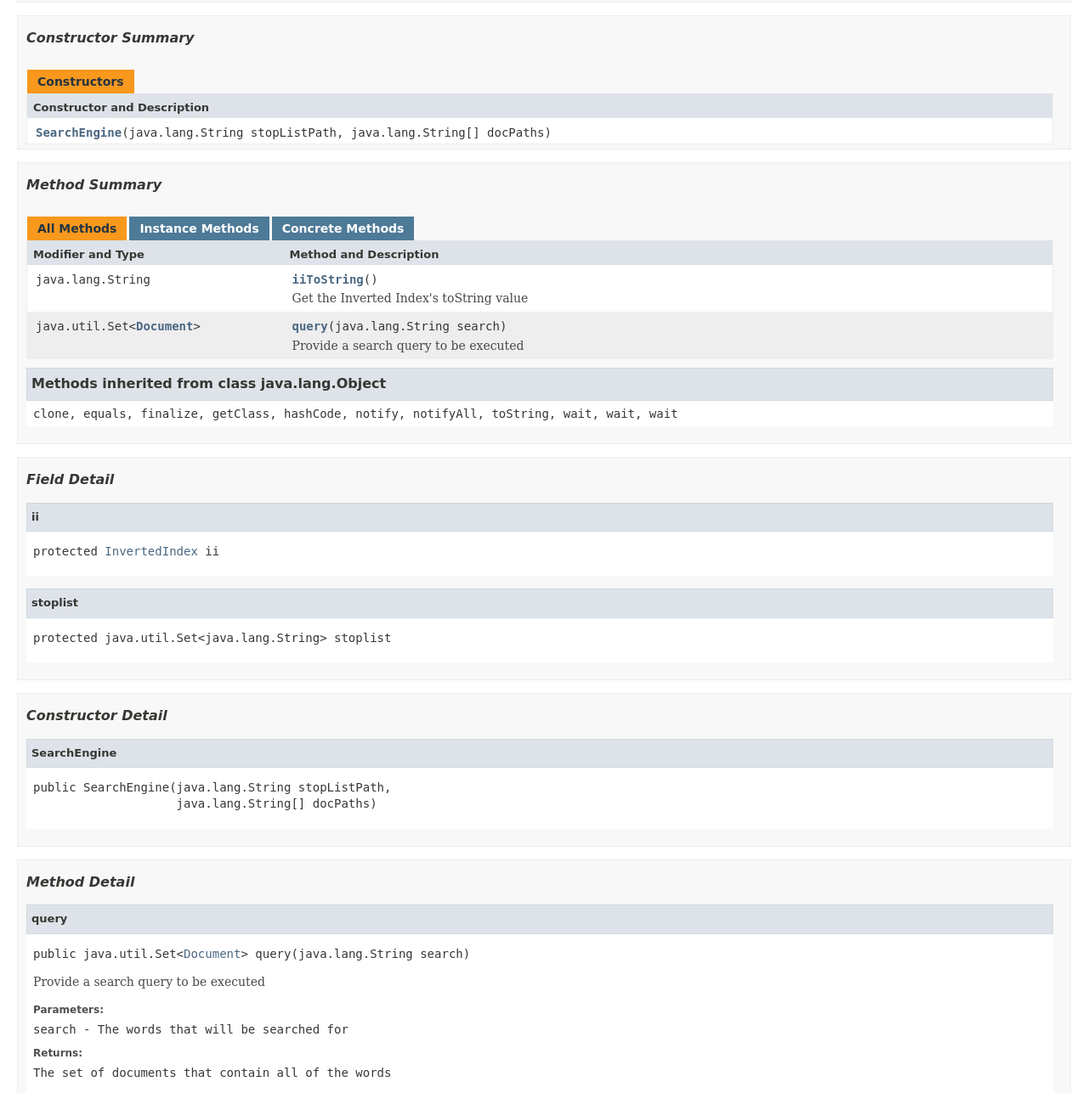
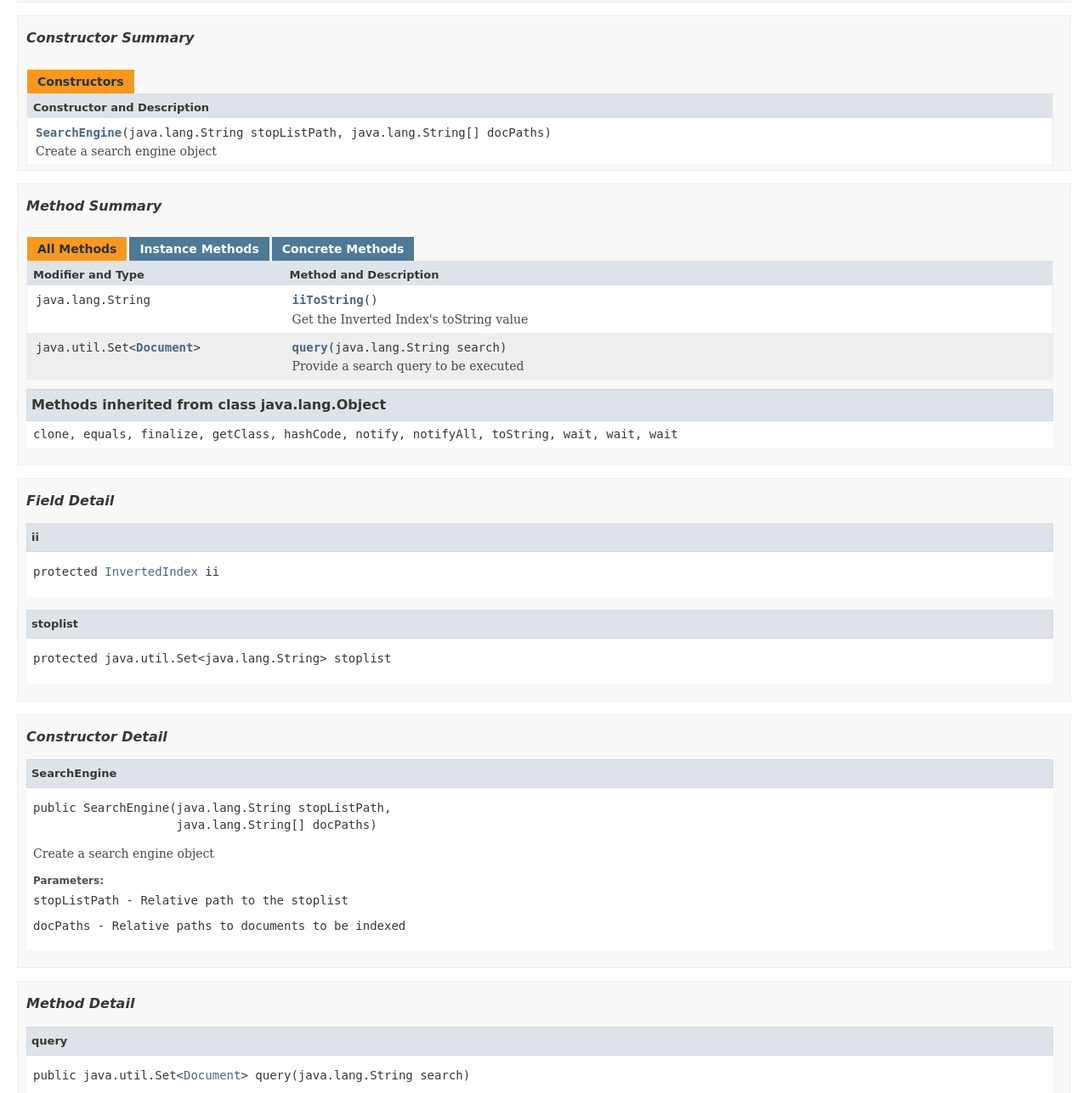
Before and after one commit to Jake-Norris/Search-Javadoc, a plain HTML site: page docs/SearchEngine.html in a window 1280 px wide. Shown: the part 459-1746 px from the top of the page at 85% size. Drawn offline with Linux system fonts and the light colour scheme; a web font is replaced by a local one.

Commit message:
Update javadoc

```diff
--- a/docs/SearchEngine.html
+++ b/docs/SearchEngine.html
@@ -2,9 +2,9 @@
 <!-- NewPage -->
 <html lang="en">
 <head>
-<!-- Generated by javadoc (1.8.0_101) on Sun Dec 08 23:26:51 EST 2019 -->
+<!-- Generated by javadoc (1.8.0_101) on Mon Dec 09 09:11:46 EST 2019 -->
 <title>SearchEngine</title>
-<meta name="date" content="2019-12-08">
+<meta name="date" content="2019-12-09">
 <link rel="stylesheet" type="text/css" href="stylesheet.css" title="Style">
 <script type="text/javascript" src="script.js"></script>
 </head>
@@ -150,7 +150,9 @@ extends java.lang.Object</pre>
 </tr>
 <tr class="altColor">
 <td class="colOne"><code><span class="memberNameLink"><a href="SearchEngine.html#SearchEngine-java.lang.String-java.lang.String:A-">SearchEngine</a></span>(java.lang.String&nbsp;stopListPath,
-            java.lang.String[]&nbsp;docPaths)</code>&nbsp;</td>
+            java.lang.String[]&nbsp;docPaths)</code>
+<div class="block">Create a search engine object</div>
+</td>
 </tr>
 </table>
 </li>
@@ -235,6 +237,12 @@ extends java.lang.Object</pre>
 <h4>SearchEngine</h4>
 <pre>public&nbsp;SearchEngine(java.lang.String&nbsp;stopListPath,
                     java.lang.String[]&nbsp;docPaths)</pre>
+<div class="block">Create a search engine object</div>
+<dl>
+<dt><span class="paramLabel">Parameters:</span></dt>
+<dd><code>stopListPath</code> - Relative path to the stoplist</dd>
+<dd><code>docPaths</code> - Relative paths to documents to be indexed</dd>
+</dl>
 </li>
 </ul>
 </li>
```
Also changed, not shown: docs/CLI.html (+2 -2 lines), docs/Document.html (+10 -3 lines), docs/InvertedIndex.html (+2 -2 lines), docs/allclasses-frame.html (+2 -2 lines), docs/allclasses-noframe.html (+2 -2 lines), docs/constant-values.html (+2 -2 lines), docs/deprecated-list.html (+2 -2 lines), docs/help-doc.html (+2 -2 lines), docs/index-all.html (+8 -4 lines), docs/index.html (+1 -1 lines), docs/overview-tree.html (+2 -2 lines), docs/package-frame.html (+2 -2 lines), docs/package-summary.html (+2 -2 lines), docs/package-tree.html (+2 -2 lines).
